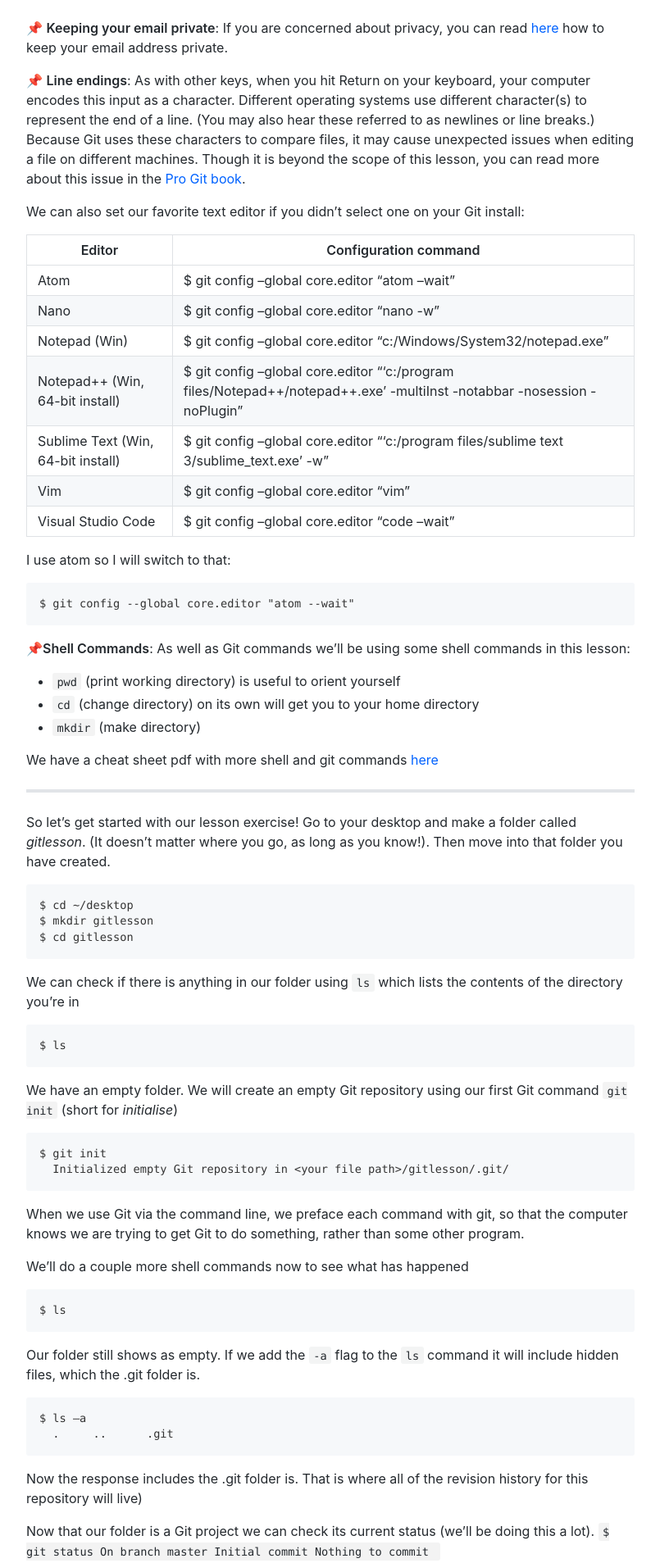
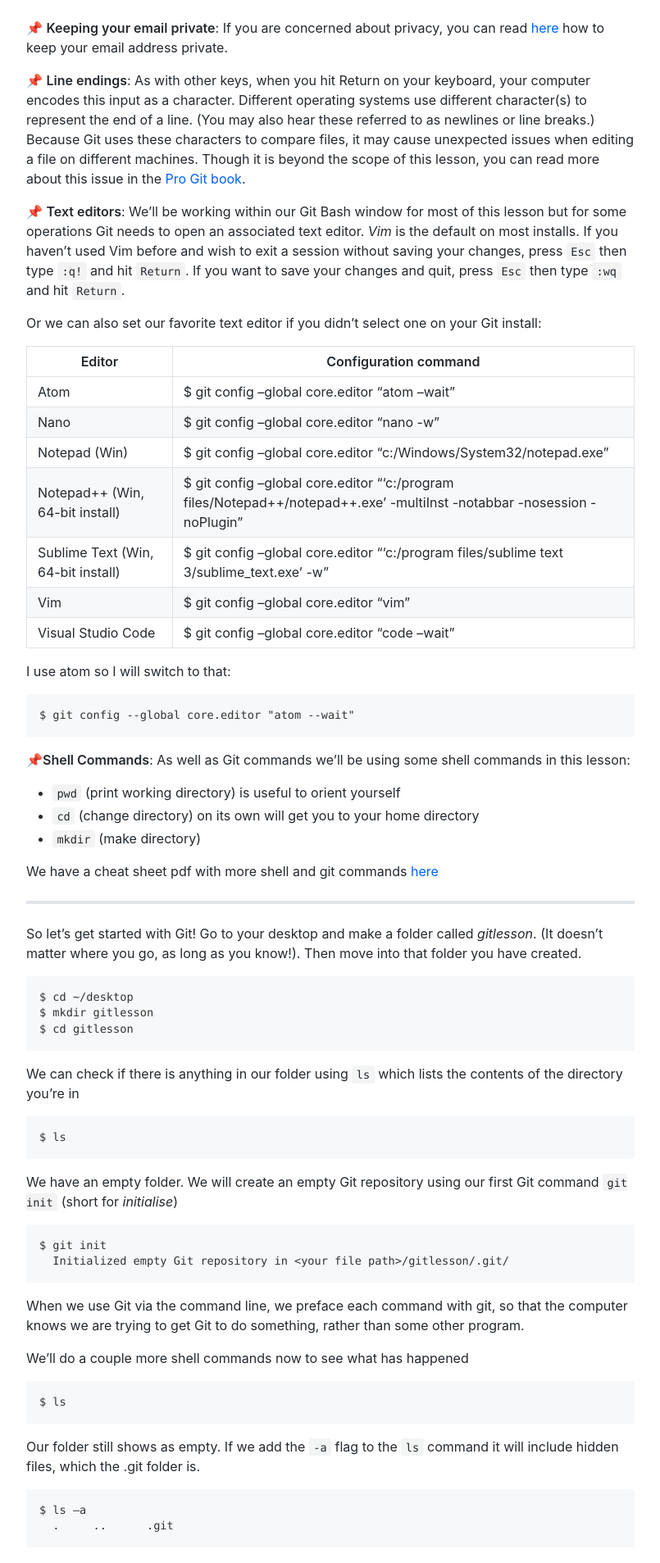
Before and after one commit to liamodwyer/github-pages, a Jekyll site: the page built from _workshop/getting-started-with-git.md, in a window 1280 px wide. Shown: the part 666-2573 px from the top of the page at 82% size, without its empty margins (365-1170 px from the left). Built offline with Jekyll 4.4.1, drawn with Linux system fonts in a browser that asks for light colours; some web fonts are replaced.

Commit message:
Fix formatting in getting-started

````diff
--- a/_workshop/getting-started-with-git.md
+++ b/_workshop/getting-started-with-git.md
@@ -26,7 +26,9 @@ This user name and email will be associated with your subsequent Git activity. A
 📌 __Line endings__: As with other keys, when you hit Return on your keyboard, your computer encodes this input as a character. Different operating systems use different character(s) to represent the end of a line. (You may also hear these referred to as newlines or line breaks.) Because Git uses these characters to compare files, it may cause unexpected issues when editing a file on different machines. Though it is beyond the scope of this lesson, you can read more about this issue in the [Pro Git book](https://www.git-scm.com/book/en/v2/Customizing-Git-Git-Configuration#_core_autocrlf).
 
 
-We can also set our favorite text editor if you didn't select one on your Git install:
+📌 __Text editors__: We'll be working within our Git Bash window for most of this lesson but for some operations Git needs to open an associated text editor. _Vim_ is the default on most installs. If you haven’t used Vim before and wish to exit a session without saving your changes, press `Esc` then type `:q!` and hit `Return`. If you want to save your changes and quit, press `Esc` then type `:wq` and hit `Return`.
+
+Or we can also set our favorite text editor if you didn't select one on your Git install:
 
 | __Editor__                         | __Configuration command__                                                                                                |
 |------------------------------------|--------------------------------------------------------------------------------------------------------------------------|
@@ -52,7 +54,7 @@ We have a cheat sheet pdf with more shell and git commands [here](./assets/pdfs/
 
 ---
 
-So let's get started with our lesson exercise! Go to your desktop and make a folder called _gitlesson_. (It doesn’t matter where you go, as long as you know!). Then move into that folder you have created.
+So let's get started with Git! Go to your desktop and make a folder called _gitlesson_. (It doesn’t matter where you go, as long as you know!). Then move into that folder you have created.
 ```
 $ cd ~/desktop
 $ mkdir gitlesson
````
